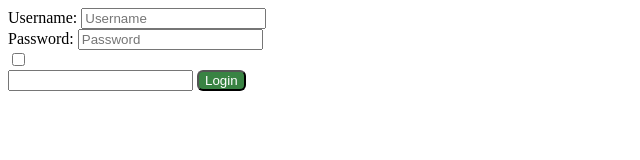
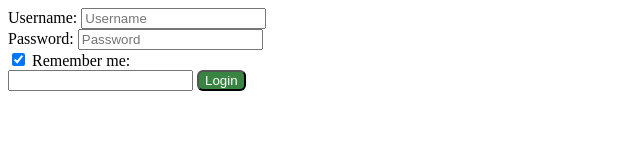
Before and after one commit to ielizAlex/COMP-6062-Lab-2, a plain HTML site: page index.html in a window 1280 px wide. Shown: the whole page, without its empty margins (0-640 px from the left). Drawn offline with Linux system fonts and the light colour scheme.

Commit message:
Update index.html

```diff
--- a/index.html
+++ b/index.html
@@ -14,7 +14,7 @@
           <input type = "password" id = "password" name = "Password" required min-length = "5" placeholder = "Password"/>
         </div>
         <div>
-          <label><input type = "checkbox" id = "Remember me" name = "Remember me" /></label>
+          <label><input type = "checkbox" id = "Remember me" name = "Remember me" checked/> Remember me:</label>
 
         </div>
         <input class="button">
```
